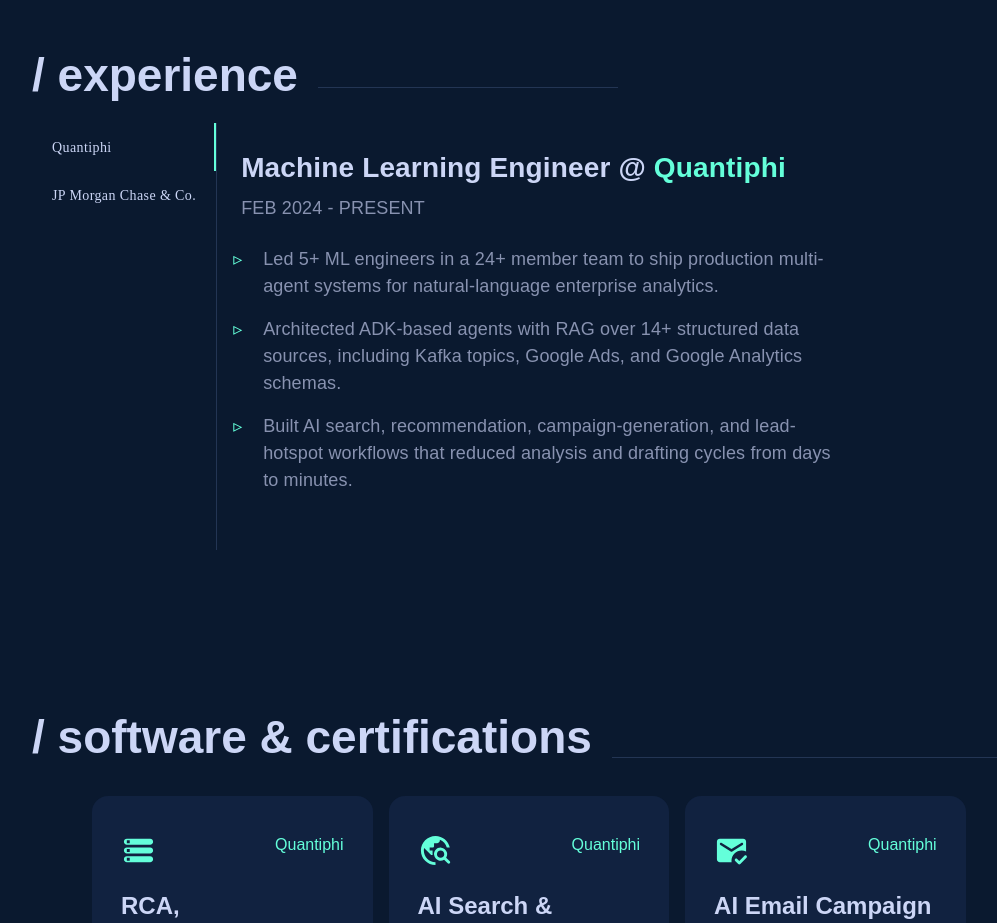
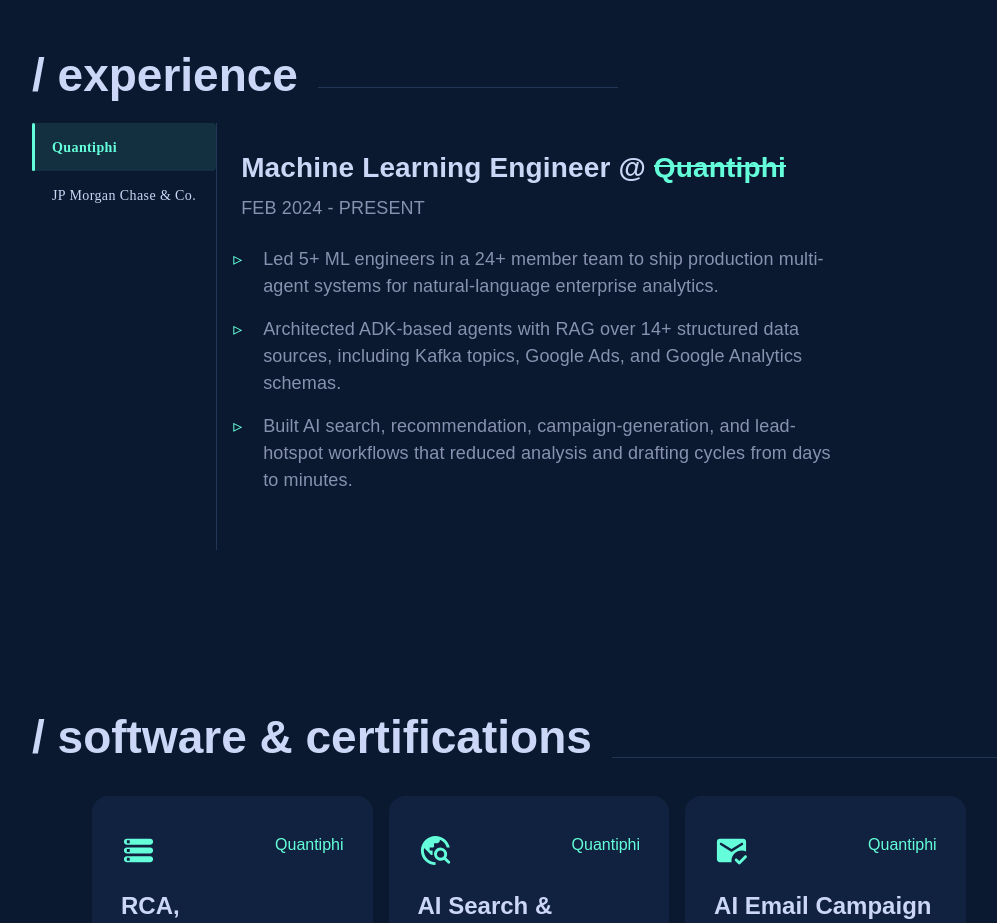
Before and after one commit to bafnaharsh/harsh-portfolio, a React (Vite) app: page / in a window 1280 px wide. Shown: the part 1320-2243 px from the top of the page, without its empty margins (108-1105 px from the left). Built offline with nearby package versions, Linux system fonts and the light colour scheme; a web font is replaced by a local one.

Commit message:
Experience: highlight the selected company
Green-tint block with a sliding 3px accent bar (left edge on desktop,
bottom on mobile), bolder label, animated underline on the company name in
the panel; reduced motion honoured; tab focus ring kept inside the tab.

```diff
--- a/src/components/JobList.jsx
+++ b/src/components/JobList.jsx
@@ -86,6 +86,11 @@
         scrollButtons="auto"
         value={value}
         onChange={handleChange}
+        // `joblist-tabs` + `data-layout` let Experience.css style the selected
+        // company off the *same* breakpoint MUI uses (useMediaQuery md), rather
+        // than a CSS media query that could disagree between 800px and 900px.
+        className="joblist-tabs"
+        data-layout={isMobile ? "mobile" : "desktop"}
         sx={{
           borderRight: isMobile ? 0 : 1,
           borderBottom: isMobile ? 1 : 0,
@@ -116,9 +121,12 @@
               "&.Mui-selected": {
                 color: "var(--green-bright)",
               },
+              // Hover is deliberately a weaker wash than the selected block
+              // (--green-tint, applied in Experience.css) so the two never
+              // read as the same state.
               "&:hover": {
                 color: "var(--green-bright)",
-                backgroundColor: "var(--green-tint)",
+                backgroundColor: "rgba(100, 255, 218, 0.05)",
               },
             }}
           />
--- a/src/styles/Experience.css
+++ b/src/styles/Experience.css
@@ -11,11 +11,38 @@
   color: var(--lightest-slate);
 }
 
+/* The company of the panel currently on screen. The accent is painted as a
+   background gradient rather than a pseudo-element or a border so it adds no
+   box of its own: the span's border box (which game mode uses as a platform,
+   and which layout-snapshot measures) is byte-for-byte what it was before.
+   TabPanel only mounts the active panel, so this span is freshly created on
+   every tab change and the keyframe replays each time the panel changes. */
 .joblist-job-company {
   font-family: "NTR", sans-serif;
   font-size: 28px;
   color: var(--green-bright);
   font-weight: bold;
+  background-image: linear-gradient(var(--green-bright), var(--green-bright));
+  background-repeat: no-repeat;
+  /* NTR's inline content box runs ~0.86em below the baseline, so a plain
+     `100%` would drop the rule far under the text. Sit it just clear of the
+     descenders instead. Painting only — the span's box is untouched. */
+  background-position: 0 calc(100% - 0.58em);
+  background-size: 100% 2px;
+  /* When the header line wraps (narrow viewports), give every line fragment
+     its own underline instead of one box sliced across the break. */
+  -webkit-box-decoration-break: clone;
+  box-decoration-break: clone;
+  animation: joblist-company-underline 260ms ease-out both;
+}
+
+@keyframes joblist-company-underline {
+  from {
+    background-size: 0 2px;
+  }
+  to {
+    background-size: 100% 2px;
+  }
 }
 
 .joblist-duration-row {
@@ -79,9 +106,11 @@
    no keyboard focus indicator at all. Restore one for keyboard users only
    (MUI adds .Mui-focusVisible alongside the native :focus-visible). The inset
    offset keeps the ring inside the tab so it cannot overlap its neighbour. */
-.MuiButtonBase-root:focus-visible,
-.MuiButtonBase-root.Mui-focusVisible {
+.joblist-tabs .MuiButtonBase-root:focus-visible,
+.joblist-tabs .MuiButtonBase-root.Mui-focusVisible {
   outline: 2px solid var(--green-bright) !important;
+  /* Higher specificity than the global `[tabindex]:focus-visible` rule in
+     App.css so the inset offset wins and the ring stays inside the tab. */
   outline-offset: -2px;
 }
 
@@ -99,6 +128,66 @@
 }
 .MuiButtonBase-root:focus {
   color: var(--green-bright) !important;
+}
+
+/* ─── Selected company in the experience tab rail ───────────────────────────
+   The selected tab was previously only a colour change plus MUI's 2px hairline
+   indicator, which is easy to miss. It now reads as a block: a --green-tint
+   wash, a 3px --green-bright accent bar (MUI's own indicator, re-sized and
+   moved to the left edge on desktop / kept at the bottom edge on mobile so it
+   still slides between tabs), and a slightly bolder label.
+
+   `[data-layout]` comes from JobList.jsx and tracks MUI's `useMediaQuery(md)`
+   exactly, so the rail's CSS can never disagree with its JS orientation.
+   Nothing here changes box metrics, and the .Mui-focusVisible outline rule
+   above still paints on top (outline is drawn outside the background). */
+.joblist-tabs .MuiTabs-indicator {
+  background-color: var(--green-bright);
+  border-radius: 2px;
+  transition: top 250ms ease, left 250ms ease, height 250ms ease, width 250ms ease;
+}
+
+.joblist-tabs[data-layout="desktop"] .MuiTabs-indicator {
+  width: 3px;
+  left: 0;
+  right: auto;
+}
+
+.joblist-tabs[data-layout="mobile"] .MuiTabs-indicator {
+  height: 3px;
+  bottom: 0;
+}
+
+#experience .joblist-tabs .MuiTab-root {
+  transition: background-color 250ms ease, color 250ms ease, font-weight 250ms ease;
+}
+
+/* Outranks the blanket `.MuiButtonBase-root { color: … !important }` above. */
+#experience .joblist-tabs .MuiTab-root.Mui-selected {
+  color: var(--green-bright) !important;
+  background-color: var(--green-tint);
+  font-weight: 600;
+}
+
+#experience .joblist-tabs[data-layout="desktop"] .MuiTab-root.Mui-selected {
+  border-radius: 0 4px 4px 0;
+}
+
+#experience .joblist-tabs[data-layout="mobile"] .MuiTab-root.Mui-selected {
+  border-radius: 4px 4px 0 0;
+}
+
+@media (prefers-reduced-motion: reduce) {
+  #experience .joblist-tabs .MuiTab-root,
+  .joblist-tabs .MuiTabs-indicator {
+    transition: none !important;
+  }
+
+  /* `both` fill would otherwise leave the underline mid-sweep; killing the
+     animation keeps the resting 100% background-size from the base rule. */
+  .joblist-job-company {
+    animation: none !important;
+  }
 }
 
 ul {
```
